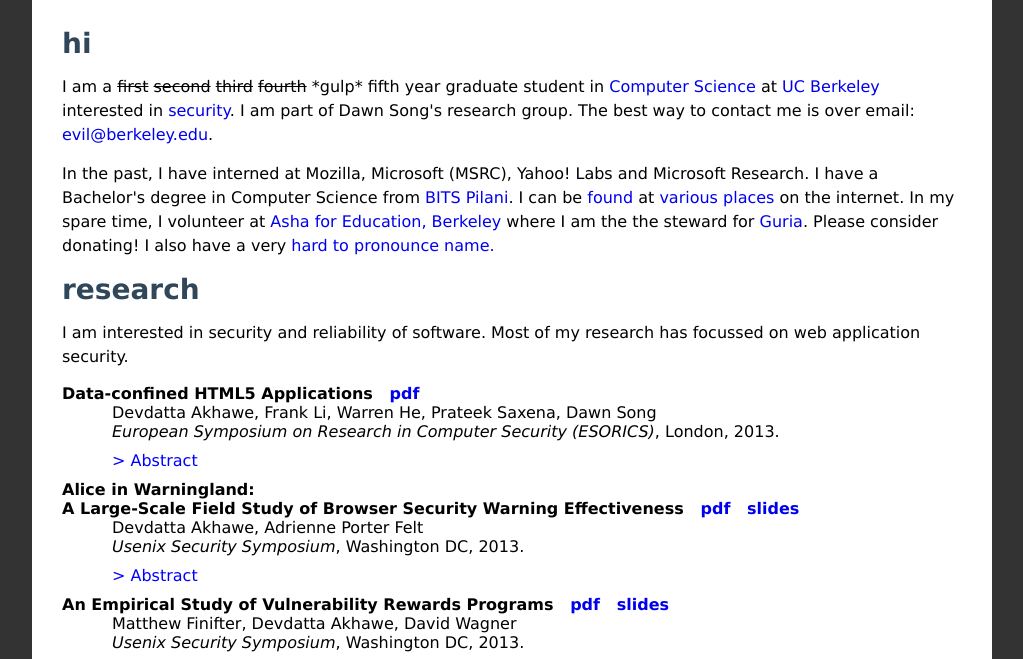
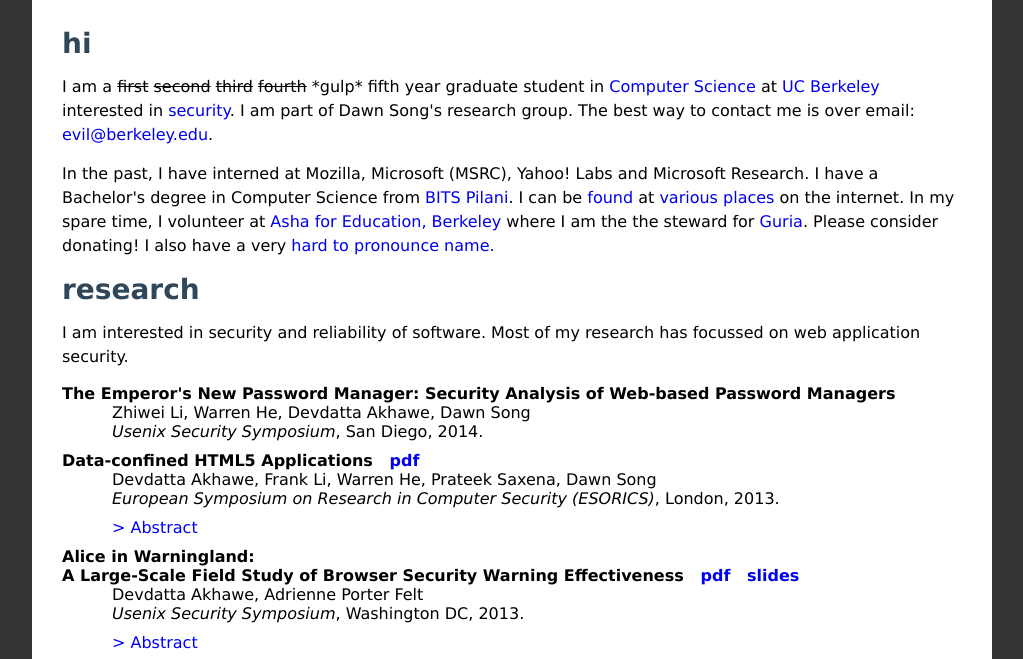
Before and after one commit to devd/devd.github.io, a plain HTML site: page index.html in a window 1280 px wide. Shown: the part 76-735 px from the top of the page, without its empty margins (128-1151 px from the left). Drawn offline with nearby package versions, Linux system fonts and the light colour scheme.

Commit message:
Add Usenix Sec 2014 paper

```diff
--- a/index.html
+++ b/index.html
@@ -44,6 +44,16 @@ name.</a></p>
 research has focussed on web application security.
 
 <dl>
+		<dt>
+       The Emperor's New Password Manager: Security Analysis of Web-based Password Managers
+			&nbsp;
+</dt>
+
+<dd class="jse">
+		Zhiwei Li, Warren He, Devdatta Akhawe, Dawn Song
+  <br><em>Usenix Security Symposium</em>, San Diego, 2014.
+        </dd>
+
 		<dt>
        Data-confined HTML5 Applications
 			&nbsp;
```
